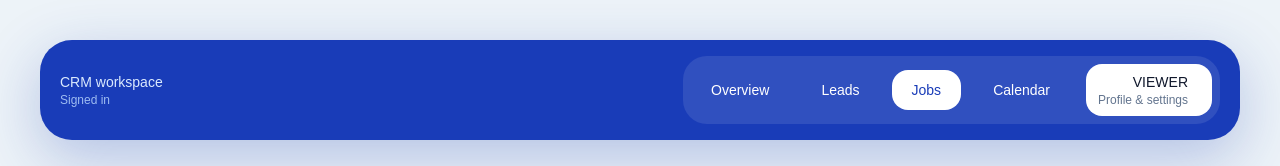
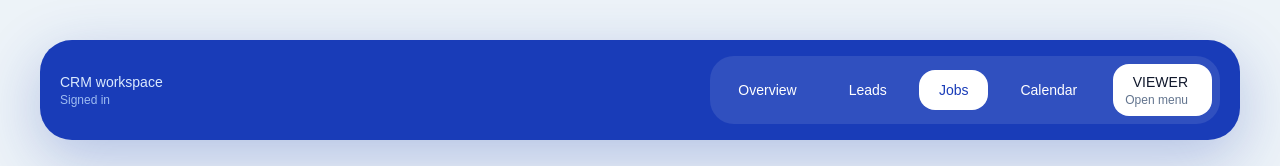
Before and after one commit to davischaney-cpu/admin-panel, a Next.js app: page /jobs in a window 1280 px wide. Shown: the top 166 px of the page. Built offline with nearby package versions, Linux system fonts and the light colour scheme; no server answers; the database is empty.

Commit message:
Make full profile pill trigger user popup

```diff
--- a/src/components/dashboard-shell.tsx
+++ b/src/components/dashboard-shell.tsx
@@ -2,7 +2,7 @@
 
 import Link from "next/link";
 import { UserButton } from "@clerk/nextjs";
-import { type ReactNode } from "react";
+import { useRef, type ReactNode } from "react";
 import { clerkAppearance } from "@/lib/clerk-appearance";
 import { hasPermission } from "@/lib/permissions";
 
@@ -23,6 +23,12 @@ const navItems = [
 
 export function DashboardShell({ children, email, role, currentPath = "/" }: DashboardShellProps) {
   const visibleNavItems = navItems.filter((item) => hasPermission(role, item.permission));
+  const userButtonRef = useRef<HTMLDivElement | null>(null);
+
+  function openUserMenu() {
+    const trigger = userButtonRef.current?.querySelector("button");
+    trigger?.click();
+  }
 
   return (
     <main className="min-h-screen text-slate-900">
@@ -48,15 +54,19 @@ export function DashboardShell({ children, email, role, currentPath = "/" }: Das
                     </Link>
                   );
                 })}
-                <Link href="/user" className="ml-1 flex items-center gap-3 rounded-2xl bg-white px-3 py-2 transition hover:bg-blue-50">
+                <button
+                  type="button"
+                  onClick={openUserMenu}
+                  className="ml-1 flex items-center gap-3 rounded-2xl bg-white px-3 py-2 transition hover:bg-blue-50"
+                >
                   <div className="hidden text-right sm:block">
                     <p className="text-sm font-medium text-slate-900">{role ? `${role[0].toUpperCase()}${role.slice(1)}` : "Account"}</p>
-                    <p className="text-xs text-slate-500">Profile & settings</p>
+                    <p className="text-xs text-slate-500">Open menu</p>
                   </div>
-                  <div onClick={(event) => event.preventDefault()}>
+                  <div ref={userButtonRef} onClick={(event) => event.stopPropagation()}>
                     <UserButton appearance={clerkAppearance} userProfileMode="navigation" userProfileUrl="/user" />
                   </div>
-                </Link>
+                </button>
               </div>
             </div>
           </div>
```
